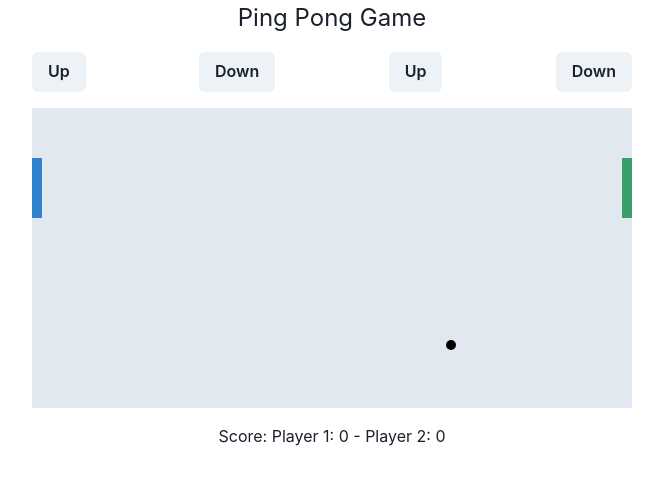
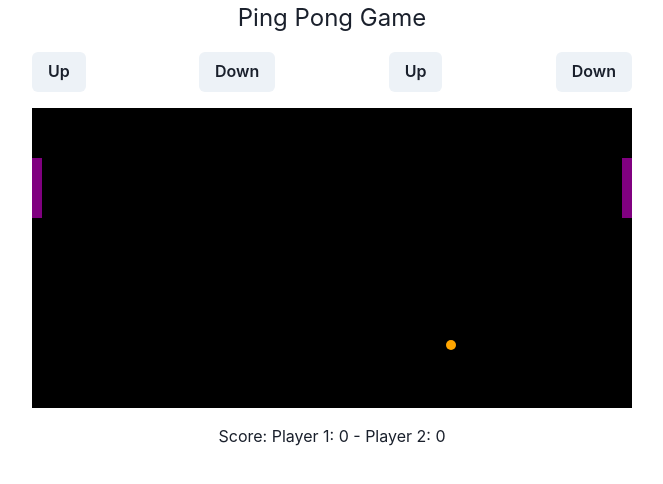
Before and after one commit to GPT-Engineer-App/paddle-bounce, a React (Vite) app: page / in a window 1280 px wide. Shown: the top 484 px of the page, without its empty margins (308-971 px from the left). Built offline with nearby package versions, Linux system fonts and the light colour scheme.

Commit message:
Updated the color theme to orange, purple, and black for a more retro look. Adjusted the game area background to black, the ball to orange, and both paddles to purple.
Prompt: Can you change the UI to be more retro looking, with the main colours orange, purple and black?

```diff
--- a/src/main.jsx
+++ b/src/main.jsx
@@ -5,9 +5,9 @@ import { ChakraProvider, extendTheme } from "@chakra-ui/react";
 
 const colors = {
   brand: {
-    900: "#1a365d",
-    800: "#153e75",
-    700: "#2a69ac",
+    900: "#FFA500",
+    800: "#800080",
+    700: "#000000",
   },
 };
 
@@ -18,5 +18,5 @@ ReactDOM.createRoot(document.getElementById("root")).render(
     <ChakraProvider theme={theme}>
       <App />
     </ChakraProvider>
-  </React.StrictMode>
+  </React.StrictMode>,
 );
--- a/src/pages/Index.jsx
+++ b/src/pages/Index.jsx
@@ -117,10 +117,12 @@ const Index = () => {
           <Button onClick={() => movePaddle(2, -1)}>Up</Button>
           <Button onClick={() => movePaddle(2, 1)}>Down</Button>
         </Flex>
-        <Box ref={gameAreaRef} position="relative" width={`${gameWidth}px`} height={`${gameHeight}px`} bg="gray.200">
-          <Box position="absolute" left={`${ballPosition.x}px`} top={`${ballPosition.y}px`} width={`${ballSize}px`} height={`${ballSize}px`} bg="black" borderRadius="50%" />
-          <Box position="absolute" left="0" top={`${paddle1Y}px`} width={`${paddleWidth}px`} height={`${paddleHeight}px`} bg="blue.500" />
-          <Box position="absolute" right="0" top={`${paddle2Y}px`} width={`${paddleWidth}px`} height={`${paddleHeight}px`} bg="green.500" />
+        <Box ref={gameAreaRef} position="relative" width={`${gameWidth}px`} height={`${gameHeight}px`} bg="brand.700">
+          {" "}
+          {}
+          <Box position="absolute" left={`${ballPosition.x}px`} top={`${ballPosition.y}px`} width={`${ballSize}px`} height={`${ballSize}px`} bg="brand.900" borderRadius="50%" /> {}
+          <Box position="absolute" left="0" top={`${paddle1Y}px`} width={`${paddleWidth}px`} height={`${paddleHeight}px`} bg="brand.800" /> {}
+          <Box position="absolute" right="0" top={`${paddle2Y}px`} width={`${paddleWidth}px`} height={`${paddleHeight}px`} bg="brand.800" /> {}
         </Box>
         <Text>
           Score: Player 1: {scores.player1} - Player 2: {scores.player2}
```
